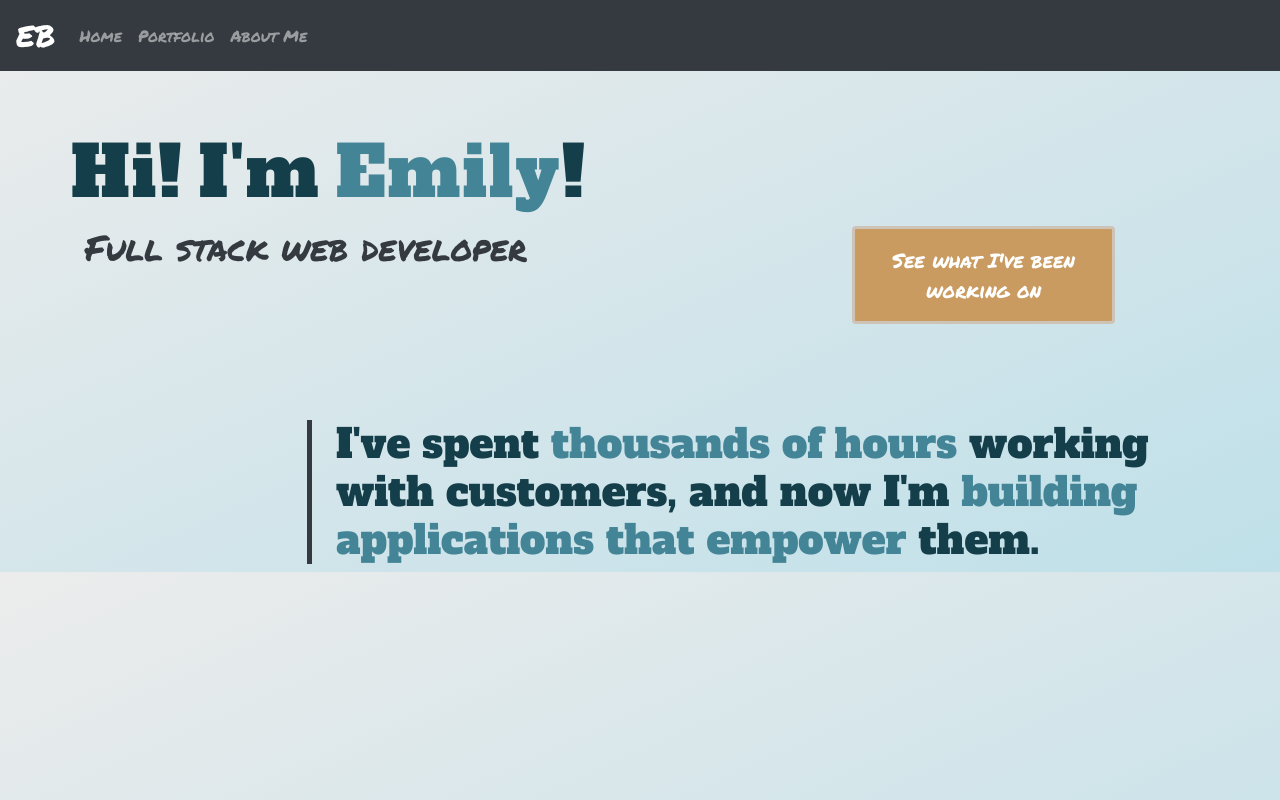
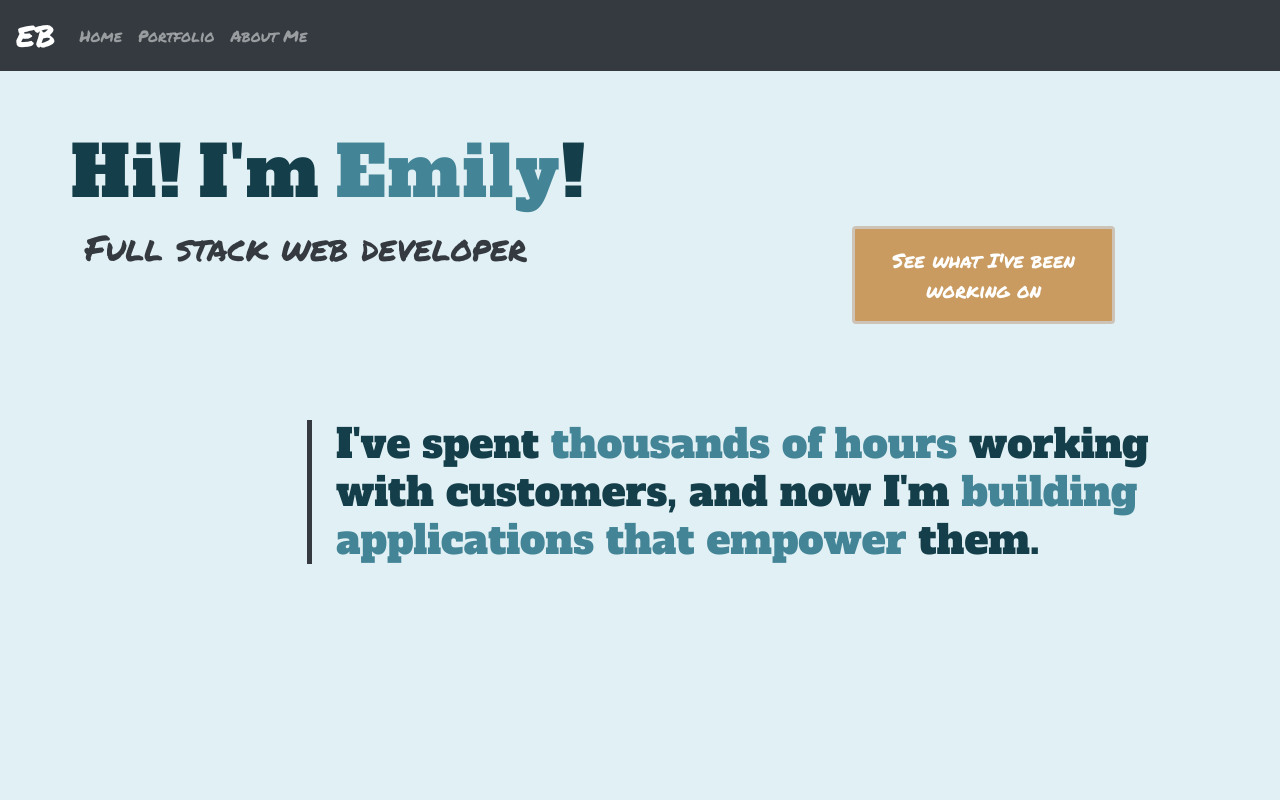
Before and after one commit to emilybaum/theportfolio, a website: page app/public/index.html in a window 1280 px wide. Drawn offline with nearby package versions, Linux system fonts and the light colour scheme; a web font is replaced by a local one.

Commit message:
made background one color

```diff
--- a/app/public/css/style.css
+++ b/app/public/css/style.css
@@ -5,8 +5,7 @@ font-family: 'Saira Stencil One', cursive;
  */
 
 .background {
-    background-image: linear-gradient(to bottom right, #ececec, #bfe0e9);
-    /* height: 200vh; */
+    background-color: #bfe0e975;
 }
 
 .eb-navlogo {
```
